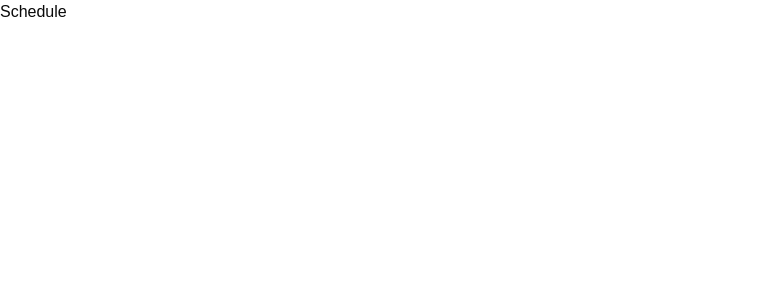
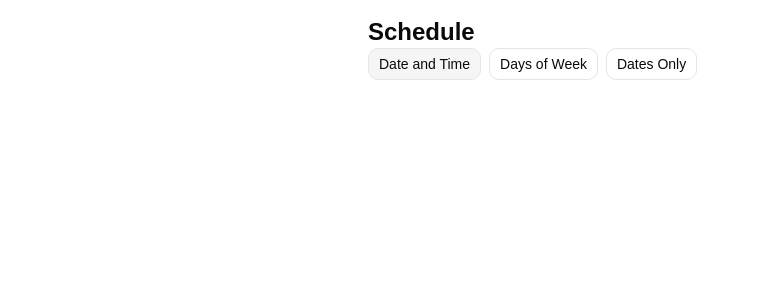
Before and after one commit to dlsu-lscs/lscs-align, a Next.js app in the folder apps/web/: page /events/new/schedule in a window 1280 px wide. Shown: the top 300 px of the page, without its empty margins (0-759 px from the left). Built offline with nearby package versions, Linux system fonts and the light colour scheme.

Commit message:
feat: add schedule format selector

```diff
--- a/apps/web/src/app/events/new/schedule/page.tsx
+++ b/apps/web/src/app/events/new/schedule/page.tsx
@@ -1,9 +1,27 @@
 'use client';
 
+import { useEventFormStore, type ScheduleType } from '@/stores/event-form-store';
+import { ToggleGroup, ToggleGroupItem } from '@/components/ui/toggle-group';
+
 export default function SchedulePage() {
+  const scheduleType = useEventFormStore((s) => s.scheduleType);
+  const setScheduleType = useEventFormStore((s) => s.setScheduleType);
+
   return (
-    <main>
-      <h1>Schedule</h1>
+    <main className="mx-auto w-full max-w-xl p-4">
+      <h1 className="text-2xl font-semibold">Schedule</h1>
+      <ToggleGroup
+        variant="outline"
+        value={[scheduleType]}
+        onValueChange={(values) => {
+          const next = values[0];
+          if (next) setScheduleType(next as ScheduleType);
+        }}
+      >
+        <ToggleGroupItem value="dates_and_times">Date and Time</ToggleGroupItem>
+        <ToggleGroupItem value="days_of_week">Days of Week</ToggleGroupItem>
+        <ToggleGroupItem value="dates_only">Dates Only</ToggleGroupItem>
+      </ToggleGroup>
     </main>
   );
 }
--- /dev/null
+++ b/apps/web/src/components/ui/toggle-group.tsx
@@ -0,0 +1,87 @@
+'use client';
+
+import * as React from 'react';
+import { Toggle as TogglePrimitive } from '@base-ui/react/toggle';
+import { ToggleGroup as ToggleGroupPrimitive } from '@base-ui/react/toggle-group';
+import { type VariantProps } from 'class-variance-authority';
+import { cn } from 'cn';
+
+import { toggleVariants } from '@/components/ui/toggle';
+
+const ToggleGroupContext = React.createContext<
+  VariantProps<typeof toggleVariants> & {
+    spacing?: number;
+    orientation?: 'horizontal' | 'vertical';
+  }
+>({
+  size: 'default',
+  variant: 'default',
+  spacing: 2,
+  orientation: 'horizontal',
+});
+
+function ToggleGroup({
+  className,
+  variant,
+  size,
+  spacing = 2,
+  orientation = 'horizontal',
+  children,
+  ...props
+}: ToggleGroupPrimitive.Props &
+  VariantProps<typeof toggleVariants> & {
+    spacing?: number;
+    orientation?: 'horizontal' | 'vertical';
+  }) {
+  return (
+    <ToggleGroupPrimitive
+      data-slot="toggle-group"
+      data-variant={variant}
+      data-size={size}
+      data-spacing={spacing}
+      data-orientation={orientation}
+      style={{ '--gap': spacing } as React.CSSProperties}
+      className={cn(
+        'group/toggle-group flex w-fit flex-row items-center gap-[--spacing(var(--gap))] rounded-lg data-[size=sm]:rounded-[min(var(--radius-md),10px)] data-vertical:flex-col data-vertical:items-stretch',
+        className,
+      )}
+      {...props}
+    >
+      <ToggleGroupContext.Provider value={{ variant, size, spacing, orientation }}>
+        {children}
+      </ToggleGroupContext.Provider>
+    </ToggleGroupPrimitive>
+  );
+}
+
+function ToggleGroupItem({
+  className,
+  children,
+  variant = 'default',
+  size = 'default',
+  ...props
+}: TogglePrimitive.Props & VariantProps<typeof toggleVariants>) {
+  const context = React.useContext(ToggleGroupContext);
+
+  return (
+    <TogglePrimitive
+      data-slot="toggle-group-item"
+      data-variant={context.variant || variant}
+      data-size={context.size || size}
+      data-spacing={context.spacing}
+      className={cn(
+        'shrink-0 group-data-[spacing=0]/toggle-group:rounded-none group-data-[spacing=0]/toggle-group:px-2 focus:z-10 focus-visible:z-10 group-data-[spacing=0]/toggle-group:has-data-[icon=inline-end]:pr-1.5 group-data-[spacing=0]/toggle-group:has-data-[icon=inline-start]:pl-1.5 group-data-horizontal/toggle-group:data-[spacing=0]:first:rounded-l-lg group-data-vertical/toggle-group:data-[spacing=0]:first:rounded-t-lg group-data-horizontal/toggle-group:data-[spacing=0]:last:rounded-r-lg group-data-vertical/toggle-group:data-[spacing=0]:last:rounded-b-lg group-data-horizontal/toggle-group:data-[spacing=0]:data-[variant=outline]:border-l-0 group-data-vertical/toggle-group:data-[spacing=0]:data-[variant=outline]:border-t-0 group-data-horizontal/toggle-group:data-[spacing=0]:data-[variant=outline]:first:border-l group-data-vertical/toggle-group:data-[spacing=0]:data-[variant=outline]:first:border-t',
+        toggleVariants({
+          variant: context.variant || variant,
+          size: context.size || size,
+        }),
+        className,
+      )}
+      {...props}
+    >
+      {children}
+    </TogglePrimitive>
+  );
+}
+
+export { ToggleGroup, ToggleGroupItem };
--- /dev/null
+++ b/apps/web/src/components/ui/toggle.tsx
@@ -0,0 +1,44 @@
+'use client';
+
+import { Toggle as TogglePrimitive } from '@base-ui/react/toggle';
+import { cva, type VariantProps } from 'class-variance-authority';
+import { cn } from 'cn';
+
+const toggleVariants = cva(
+  "group/toggle inline-flex items-center justify-center gap-1 rounded-lg text-sm font-medium whitespace-nowrap transition-all outline-none hover:bg-muted hover:text-foreground focus-visible:border-ring focus-visible:ring-[3px] focus-visible:ring-ring/50 disabled:pointer-events-none disabled:opacity-50 aria-invalid:border-destructive aria-invalid:ring-destructive/20 aria-pressed:bg-muted data-[state=on]:bg-muted dark:aria-invalid:ring-destructive/40 [&_svg]:pointer-events-none [&_svg]:shrink-0 [&_svg:not([class*='size-'])]:size-4",
+  {
+    variants: {
+      variant: {
+        default: 'bg-transparent',
+        outline: 'border border-input bg-transparent hover:bg-muted',
+      },
+      size: {
+        default:
+          'h-8 min-w-8 px-2.5 has-data-[icon=inline-end]:pr-2 has-data-[icon=inline-start]:pl-2',
+        sm: "h-7 min-w-7 rounded-[min(var(--radius-md),12px)] px-2.5 text-[0.8rem] has-data-[icon=inline-end]:pr-1.5 has-data-[icon=inline-start]:pl-1.5 [&_svg:not([class*='size-'])]:size-3.5",
+        lg: 'h-9 min-w-9 px-2.5 has-data-[icon=inline-end]:pr-2 has-data-[icon=inline-start]:pl-2',
+      },
+    },
+    defaultVariants: {
+      variant: 'default',
+      size: 'default',
+    },
+  },
+);
+
+function Toggle({
+  className,
+  variant = 'default',
+  size = 'default',
+  ...props
+}: TogglePrimitive.Props & VariantProps<typeof toggleVariants>) {
+  return (
+    <TogglePrimitive
+      data-slot="toggle"
+      className={cn(toggleVariants({ variant, size, className }))}
+      {...props}
+    />
+  );
+}
+
+export { Toggle, toggleVariants };
--- a/apps/web/src/stores/event-form-store.ts
+++ b/apps/web/src/stores/event-form-store.ts
@@ -1,6 +1,6 @@
 import { create } from 'zustand';
 
-type ScheduleType = 'dates_only' | 'dates_and_times' | 'days_of_week';
+export type ScheduleType = 'dates_only' | 'dates_and_times' | 'days_of_week';
 
 const initialState = {
   title: '',
```
